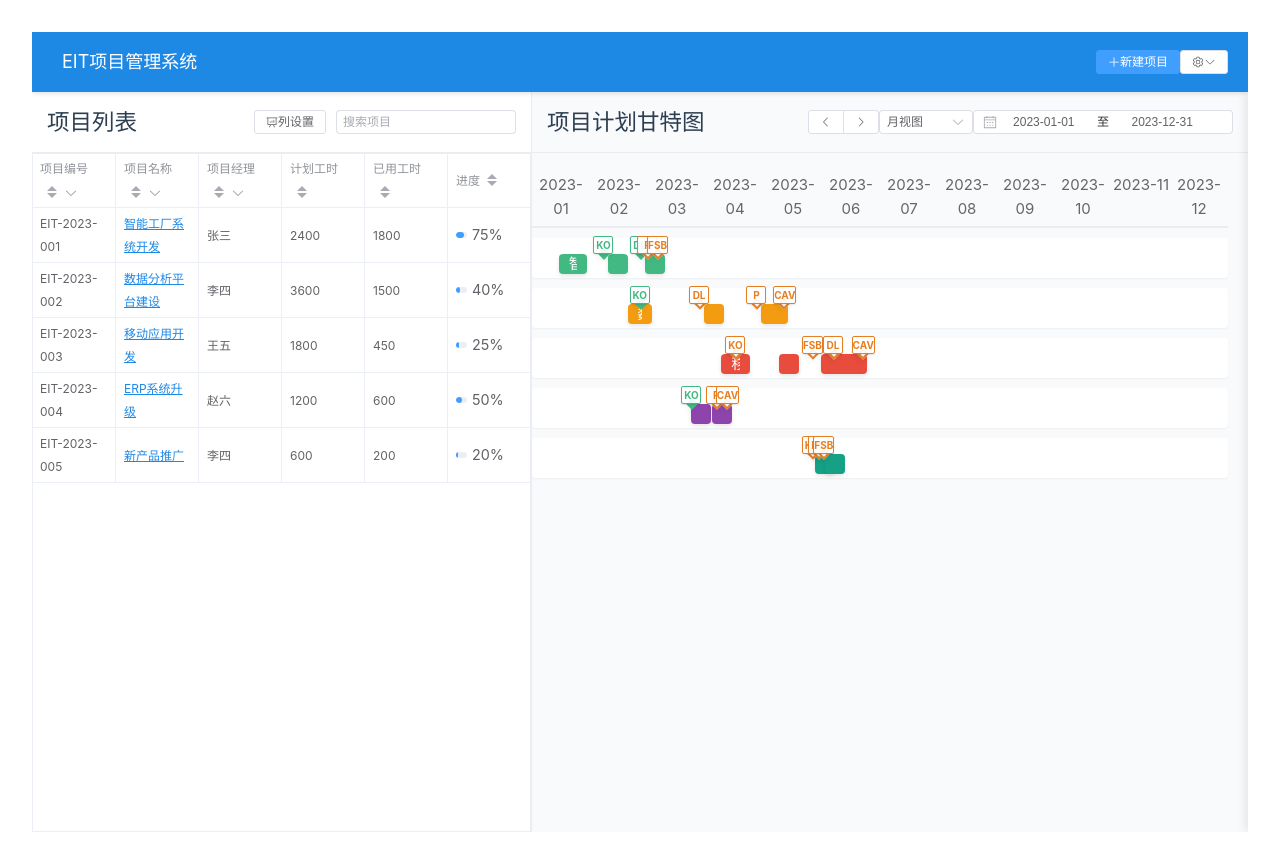
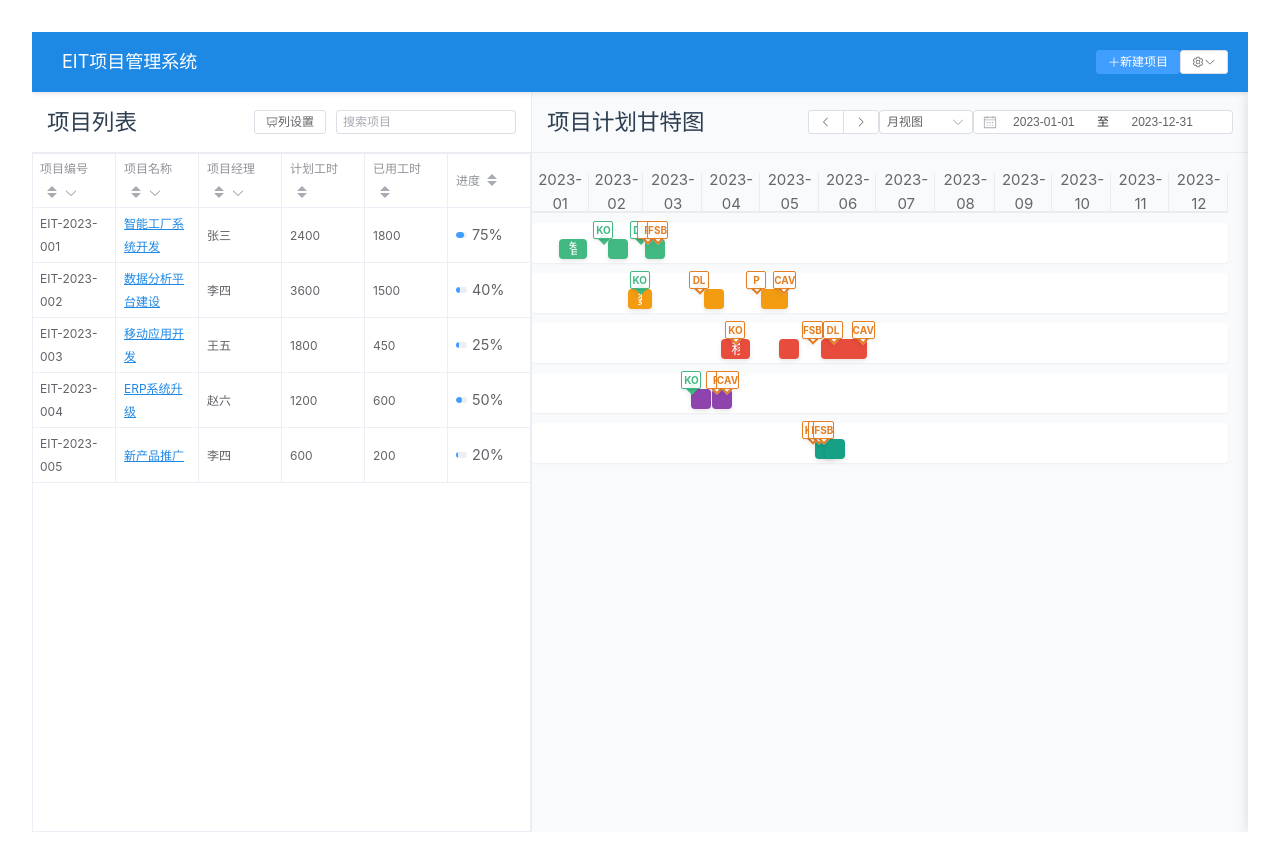
Before and after one commit to frank-james-83/DB-eit-projManager, a Vue app: page / in a window 1280 px wide. Built offline with nearby package versions, Linux system fonts and the light colour scheme; the HTML template or start-up script is replaced by a standard one.

Commit message:
fix timeline align with gant-chart

```diff
--- a/src/ProjectManagement.vue
+++ b/src/ProjectManagement.vue
@@ -189,7 +189,7 @@
           <!-- 时间轴头部 -->
           <div class="gantt-timeline">
             <div v-for="(item, index) in timelineHeaders" :key="index" class="timeline-month"
-              style="text-align:center;">
+              :style="getTimelineItemStyle(item)">
               <div>{{ item.label1 }}</div>
               <div v-if="item.label2" style="font-size:12px;color:#888;">{{ item.label2 }}</div>
             </div>
@@ -208,7 +208,6 @@
                     <span class="task-label" v-if="idx === 0">{{ project.name }}</span>
                   </div>
                 </el-tooltip>
-
               </div>
             </template>
 
@@ -229,7 +228,6 @@
                 </el-tooltip>
               </div>
             </template>
-
           </div>
         </div>
       </section>
@@ -428,6 +426,8 @@ export default {
       return projects.value.find(p => p.id === activeProjectId.value) || null;
     });
 
+
+
     // 列显示控制配置
     const columns = ref({
       projectId: { visible: true },
@@ -500,21 +500,28 @@ export default {
     // 甘特图时间轴区间（动态）
     const timelineHeaders = computed(() => {
       if (timeRange.value === 'month') {
-        // 取当前 dateRange 范围内所有月份
-        const start = dateRange.value[0];
-        const end = dateRange.value[1];
+        // 月视图：每个单元格代表一个月
+        const start = new Date(dateRange.value[0]);
+        const end = new Date(dateRange.value[1]);
         const months = [];
         let cur = new Date(start.getFullYear(), start.getMonth(), 1);
+
         while (cur <= end) {
+          // 计算该月在时间轴上的位置
+          const monthStart = new Date(cur.getFullYear(), cur.getMonth(), 1);
+          const monthEnd = new Date(cur.getFullYear(), cur.getMonth() + 1, 0);
+
           months.push({
             label1: `${cur.getFullYear()}-${(cur.getMonth() + 1).toString().padStart(2, '0')}`,
-            label2: ''
+            label2: '',
+            start: monthStart,
+            end: monthEnd
           });
           cur.setMonth(cur.getMonth() + 1);
         }
         return months;
       } else if (timeRange.value === 'week') {
-        // 取当前 dateRange 范围内所有周（周一为起始）
+        // 周视图：每个单元格代表一周
         const start = new Date(dateRange.value[0]);
         const end = new Date(dateRange.value[1]);
         let cur = new Date(start);
@@ -524,13 +531,16 @@ export default {
         let weekIdx = 1;
         while (cur <= end) {
           const weekStart = new Date(cur);
-          // label1: W+周数
-          // label2: MM/dd（周一）
+          const weekEnd = new Date(cur);
+          weekEnd.setDate(weekEnd.getDate() + 6);
+
           const m1 = (weekStart.getMonth() + 1).toString().padStart(2, '0');
           const d1 = weekStart.getDate().toString().padStart(2, '0');
           weeks.push({
             label1: `W${weekIdx}`,
-            label2: `${m1}/${d1}`
+            label2: `${m1}/${d1}`,
+            start: weekStart,
+            end: weekEnd
           });
           cur.setDate(cur.getDate() + 7);
           weekIdx++;
@@ -551,7 +561,7 @@ export default {
       const barStart = Math.max(pStart.getTime(), start.getTime());
       const barEnd = Math.min(pEnd.getTime(), end.getTime());
       const left = ((barStart - start.getTime()) / total) * 100;
-      const width = ((barEnd - barStart) / total) * 100;
+      const width = Math.max(0.5, ((barEnd - barStart) / total) * 100); // 最小宽度0.5%
       return {
         left: left + '%',
         width: width + '%',
@@ -560,17 +570,29 @@ export default {
     }
 
     // 多段periods渲染支持
+    // 多段periods渲染支持
     function getGanttBarStyleByPeriod(period, project) {
-      const start = dateRange.value[0];
-      const end = dateRange.value[1];
-      const total = end.getTime() - start.getTime();
+      const viewStart = dateRange.value[0];
+      const viewEnd = dateRange.value[1];
+      const total = viewEnd.getTime() - viewStart.getTime();
+
       const pStart = new Date(period.start);
       const pEnd = new Date(period.end);
-      // 限制在区间内
-      const barStart = Math.max(pStart.getTime(), start.getTime());
-      const barEnd = Math.min(pEnd.getTime(), end.getTime());
-      const left = ((barStart - start.getTime()) / total) * 100;
-      const width = ((barEnd - barStart) / total) * 100;
+
+      // 如果 period 完全在视图范围之外，则不显示
+      if (pEnd < viewStart || pStart > viewEnd) {
+        return {
+          display: 'none'
+        };
+      }
+
+      // 限制在视图范围内
+      const barStart = Math.max(pStart.getTime(), viewStart.getTime());
+      const barEnd = Math.min(pEnd.getTime(), viewEnd.getTime());
+
+      const left = ((barStart - viewStart.getTime()) / total) * 100;
+      const width = Math.max(0.5, ((barEnd - barStart) / total) * 100); // 最小宽度0.5%
+
       return {
         left: left + '%',
         width: width + '%',
@@ -912,19 +934,30 @@ export default {
       confirmPeriodEdit
       , getMilestoneStyle
       , getMilestoneTooltip
+      , getTimelineItemStyle
+
     };
     // 计算milestone菱形在甘特条上的left百分比
     function getMilestoneStyle(milestone, project) {
-      const start = dateRange.value[0];
-      const end = dateRange.value[1];
-      const total = end.getTime() - start.getTime();
+      const viewStart = dateRange.value[0];
+      const viewEnd = dateRange.value[1];
       const msDate = new Date(milestone.date);
-      let left = ((msDate.getTime() - start.getTime()) / total) * 100;
+
+      // 如果里程碑日期在视图范围之外，则不显示
+      if (msDate < viewStart || msDate > viewEnd) {
+        return {
+          display: 'none'
+        };
+      }
+
+      const total = viewEnd.getTime() - viewStart.getTime();
+      let left = ((msDate.getTime() - viewStart.getTime()) / total) * 100;
       // 限制在0-100%区间
       left = Math.max(0, Math.min(left, 100));
+
       return {
         position: 'absolute',
-        top: '0', // 保证与gantt-row顶部对齐
+        top: '0',
         left: left + '%',
         zIndex: 3,
         width: '0',
@@ -932,6 +965,27 @@ export default {
         pointerEvents: 'auto',
       };
     }
+
+    function getTimelineItemStyle(item) {
+      const start = dateRange.value[0];
+      const end = dateRange.value[1];
+      const total = end.getTime() - start.getTime();
+
+      // 计算该项的开始位置
+      const itemStart = Math.max(item.start.getTime(), start.getTime());
+      const itemEnd = Math.min(item.end.getTime(), end.getTime());
+
+      const left = ((itemStart - start.getTime()) / total) * 100;
+      const width = ((itemEnd - itemStart) / total) * 100;
+
+      return {
+        position: 'absolute',
+        left: left + '%',
+        width: width + '%',
+        textAlign: 'center'
+      };
+    }
+
     // 里程碑tooltip内容
     function getMilestoneTooltip(milestone) {
       let tooltipText = `${milestone.name} (${formatDate(milestone.date)})\n状态: ${milestone.completed ? '已完成' : '进行中'}`;
@@ -1072,17 +1126,24 @@ export default {
 }
 
 .gantt-timeline {
-  display: flex;
+  position: relative;
+  height: 40px;
   margin-bottom: 10px;
   border-bottom: 2px solid #eaecef;
   padding-bottom: 5px;
 }
 
 .timeline-month {
-  flex: 1;
-  text-align: center;
+  position: absolute;
+  top: 0;
+  height: 100%;
+  display: flex;
+  flex-direction: column;
+  justify-content: center;
+  align-items: center;
   font-weight: bold;
   color: #666;
+  border-right: 1px solid #eaecef;
 }
 
 .gantt-row {
```
